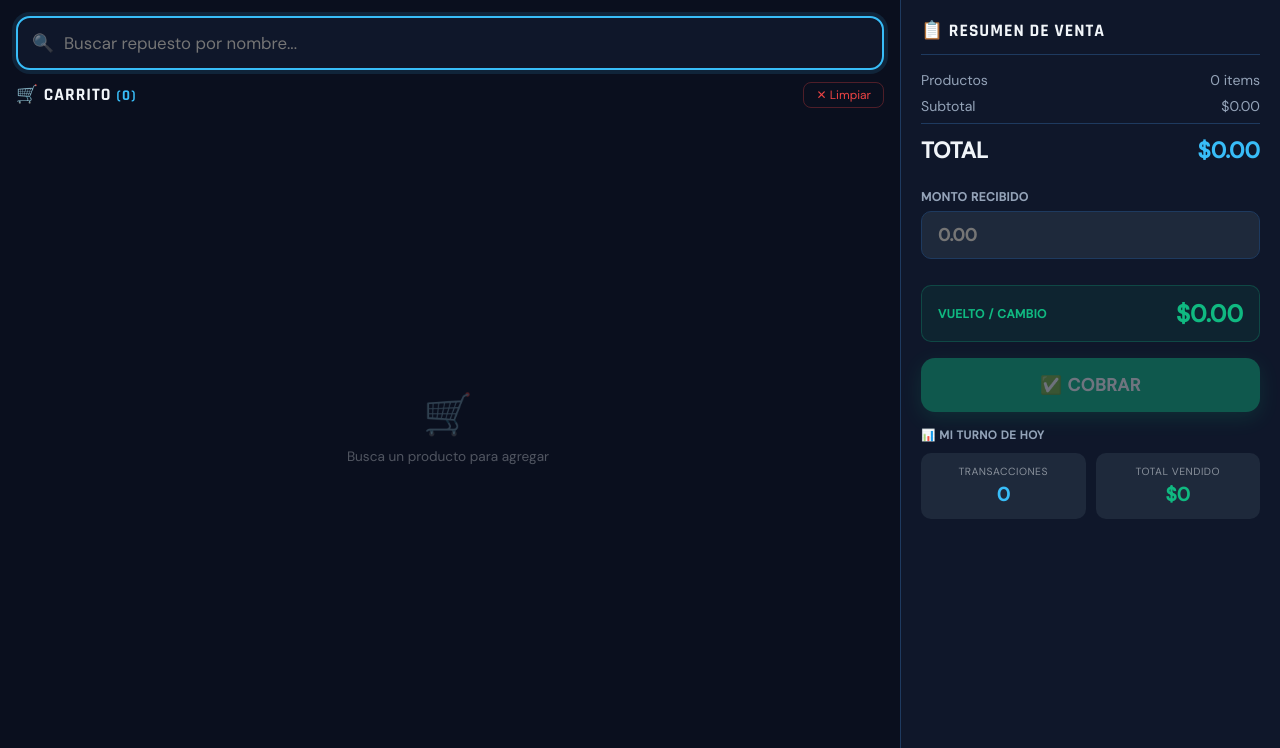
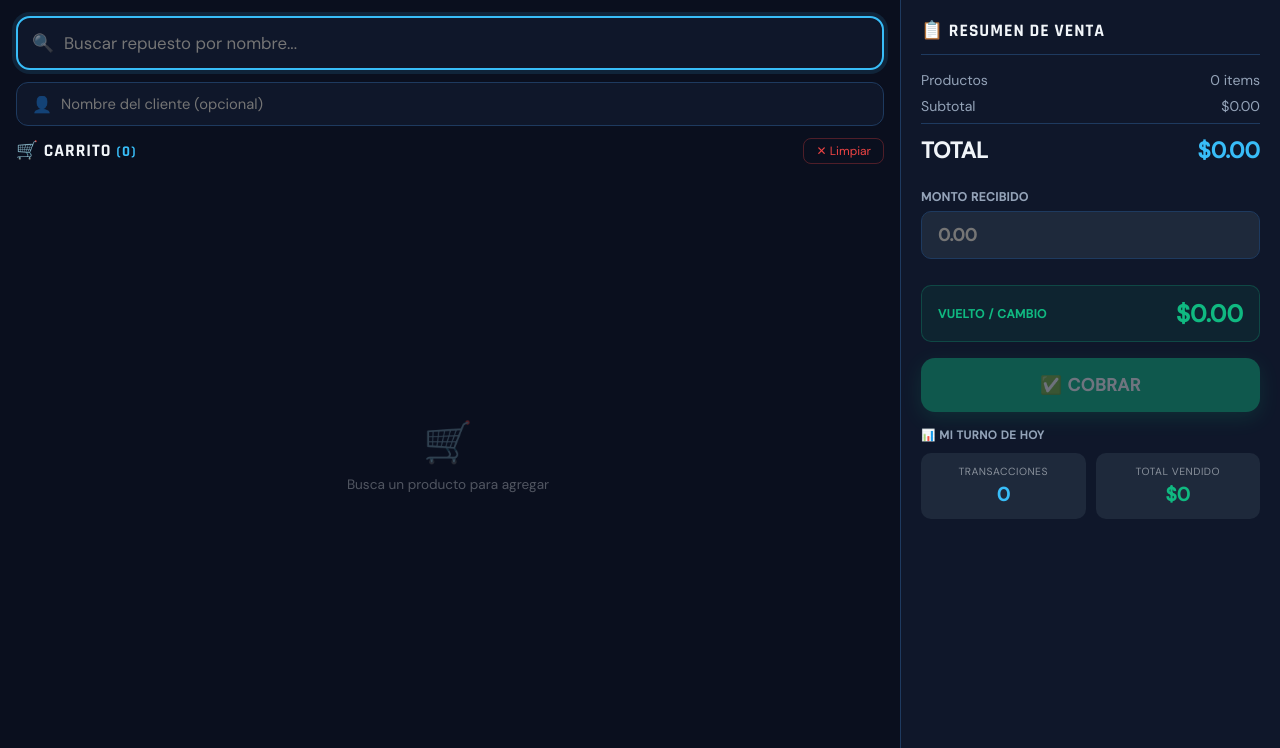
Before and after one commit to FrancoC94/Web-inventario, a Flask app: page /pos in a window 1280 px wide. Shown: the part 52-800 px from the top of the page. Run offline with Flask 3, Linux system fonts and the light colour scheme; a user stored in the database is signed in; data comes from the database, SQL or seed files in the repository; data that the repository does not hold is empty.

Commit message:
WEB INVETARIO

```diff
--- a/routes/pos.py
+++ b/routes/pos.py
@@ -13,7 +13,7 @@ def index():
 @pos_bp.route('/pos/buscar')
 def buscar():
     q = request.args.get('q', '').upper().strip()
-    if len(q) < 1:
+    if not q:
         return jsonify([])
     productos = Repuesto.query.filter(
         func.upper(Repuesto.nombre).contains(q)
@@ -28,17 +28,18 @@ def buscar():
 
 @pos_bp.route('/pos/vender', methods=['POST'])
 def vender():
-    data  = request.get_json(silent=True) or {}
-    items = data.get('items', [])  # [{id, cantidad}, ...]
-    uid   = session.get('user_id')
+    data           = request.get_json(silent=True) or {}
+    items          = data.get('items', [])
+    cliente_nombre = data.get('cliente', '').strip() or None
+    uid            = session.get('user_id')
 
     if not items:
         return jsonify({'ok': False, 'msg': 'Carrito vacío.'})
 
-    total     = 0
-    ganancia  = 0
-    detalle   = []
-    errores   = []
+    total    = 0
+    ganancia = 0
+    detalle  = []
+    errores  = []
 
     try:
         for item in items:
@@ -60,7 +61,8 @@ def vender():
 
             db.session.add(Venta(
                 repuesto_id=p.id, usuario_id=uid,
-                cantidad=cant, total_venta=p.p_venta*cant,
+                cliente_nombre=cliente_nombre,
+                cantidad=cant, total_venta=p.p_venta * cant,
                 ganancia_operacion=g
             ))
             db.session.add(HistorialStock(
@@ -86,22 +88,21 @@ def vender():
             'detalle':  detalle,
             'errores':  errores,
             'hora':     datetime.utcnow().strftime('%H:%M:%S'),
-            'cajero':   session.get('user_nombre', '—')
+            'cajero':   session.get('user_nombre', '—'),
+            'cliente':  cliente_nombre or 'Cliente general'
         })
-
     except Exception as e:
         db.session.rollback()
         return jsonify({'ok': False, 'msg': str(e)})
 
 @pos_bp.route('/pos/ventas_hoy')
 def ventas_hoy():
-    uid = session.get('user_id')
-    hoy = datetime.utcnow().date()
+    uid  = session.get('user_id')
+    hoy  = datetime.utcnow().date()
     ventas = Venta.query.filter(
         Venta.usuario_id == uid,
         func.date(Venta.fecha) == hoy
     ).order_by(Venta.fecha.desc()).limit(20).all()
-
     total_hoy = sum(v.total_venta for v in ventas)
     return jsonify({
         'total':  total_hoy,
@@ -109,6 +110,7 @@ def ventas_hoy():
         'ventas': [{
             'hora':     v.fecha.strftime('%H:%M'),
             'producto': v.repuesto.nombre if v.repuesto else '—',
+            'cliente':  v.cliente_nombre or '—',
             'cantidad': v.cantidad,
             'total':    v.total_venta
         } for v in ventas]
--- a/templates/pos.html
+++ b/templates/pos.html
@@ -185,6 +185,17 @@
             <div class="search-results" id="searchResults"></div>
         </div>
 
+        <!-- Cliente opcional -->
+        <div style="position:relative">
+            <span style="position:absolute;left:16px;top:50%;transform:translateY(-50%);opacity:.45;pointer-events:none">👤</span>
+            <input type="text" id="clienteInput"
+                   style="width:100%;background:var(--panel);border:1px solid var(--border);color:var(--text);padding:11px 16px 11px 44px;border-radius:12px;font-family:inherit;font-size:.92em;outline:none;transition:border-color .2s,box-shadow .2s"
+                   placeholder="Nombre del cliente (opcional)"
+                   autocomplete="off"
+                   onfocus="this.style.borderColor='var(--primary)';this.style.boxShadow='0 0 0 3px rgba(56,189,248,.12)'"
+                   onblur="this.style.borderColor='var(--border)';this.style.boxShadow='none'">
+        </div>
+
         <!-- Carrito header -->
         <div class="carrito-header">
             <span class="carrito-title">🛒 CARRITO <span id="itemCount" style="color:var(--primary);font-size:.85em">(0)</span></span>
@@ -260,6 +271,7 @@
             <div class="ticket-logo">DRIVE<span>FLOW</span></div>
             <div class="ticket-sub">Comprobante de venta</div>
             <div style="font-size:.75em;color:#888;margin-top:4px" id="ticketFecha"></div>
+            <div style="font-size:.82em;color:#444;margin-top:6px;font-weight:600" id="ticketCliente"></div>
         </div>
         <div id="ticketItems"></div>
         <div class="ticket-total">
@@ -484,33 +496,36 @@ function calcVuelto() {
 // ── Procesar venta ──────────────────────────────
 async function procesarVenta() {
     if (!carrito.length) return;
-    const total = carrito.reduce((s,i) => s+i.precio*i.cantidad, 0);
-    const pago  = parseFloat(document.getElementById('pagoInput').value) || 0;
+    const total    = carrito.reduce((s,i) => s+i.precio*i.cantidad, 0);
+    const pago     = parseFloat(document.getElementById('pagoInput').value) || 0;
+    const cliente  = document.getElementById('clienteInput').value.trim();
     if (pago < total) { toast('⚠️ Monto insuficiente', 'danger'); return; }
 
     const btn = document.getElementById('btnCobrar');
-    btn.disabled  = true;
+    btn.disabled    = true;
     btn.textContent = '⏳ Procesando...';
 
     try {
         const res  = await fetch('/pos/vender', {
             method: 'POST',
             headers: { 'Content-Type': 'application/json' },
-            body: JSON.stringify({ items: carrito.map(i => ({ id: i.id, cantidad: i.cantidad })) })
+            body: JSON.stringify({
+                items:   carrito.map(i => ({ id: i.id, cantidad: i.cantidad })),
+                cliente: cliente
+            })
         });
         const data = await res.json();
-
         if (data.ok) {
             mostrarTicket(data, pago);
             cargarStatsHoy();
         } else {
             toast(`❌ ${data.msg}`, 'danger');
-            btn.disabled   = false;
+            btn.disabled    = false;
             btn.textContent = '✅ COBRAR';
         }
     } catch {
         toast('❌ Error de conexión', 'danger');
-        btn.disabled   = false;
+        btn.disabled    = false;
         btn.textContent = '✅ COBRAR';
     }
 }
@@ -518,7 +533,9 @@ async function procesarVenta() {
 // ── Ticket ──────────────────────────────────────
 function mostrarTicket(data, pago) {
     const vuelto = pago - data.total;
-    document.getElementById('ticketFecha').textContent = new Date().toLocaleString('es');
+    document.getElementById('ticketFecha').textContent   = new Date().toLocaleString('es');
+    document.getElementById('ticketCliente').textContent = data.cliente !== 'Cliente general'
+        ? `👤 Cliente: ${data.cliente}` : '';
     document.getElementById('ticketItems').innerHTML = data.detalle.map(d =>
         `<div class="ticket-item">
             <span>${d.cantidad}× ${d.nombre}</span>
@@ -531,14 +548,14 @@ function mostrarTicket(data, pago) {
     document.getElementById('ticketCajero').textContent = data.cajero;
     document.getElementById('modalTicket').classList.add('show');
 
-    if (data.errores && data.errores.length) {
+    if (data.errores && data.errores.length)
         data.errores.forEach(e => toast(`⚠️ ${e}`, 'danger'));
-    }
 }
 
 function nuevaVenta() {
     limpiarCarrito();
-    document.getElementById('pagoInput').value = '';
+    document.getElementById('pagoInput').value  = '';
+    document.getElementById('clienteInput').value = '';
     calcVuelto();
     cerrarTicket();
     document.getElementById('btnCobrar').textContent = '✅ COBRAR';
```
Also changed, not shown: 1 other file.
